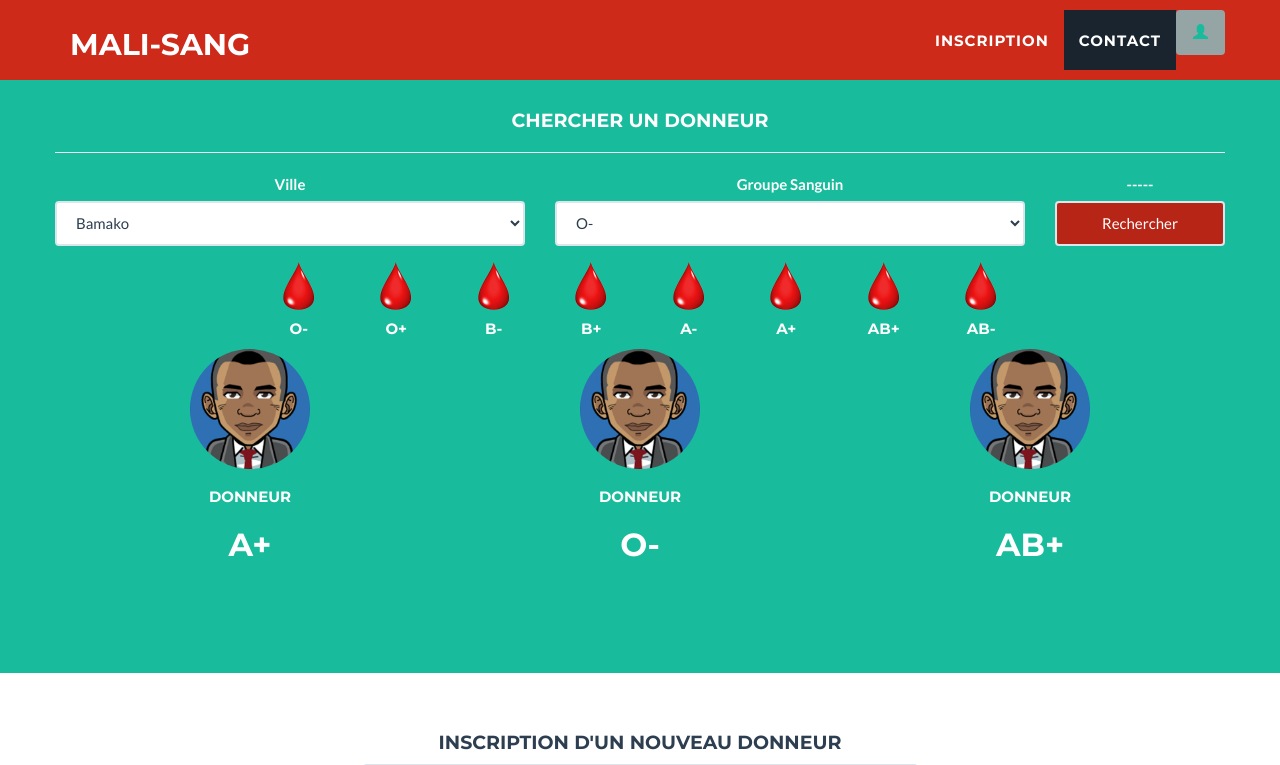
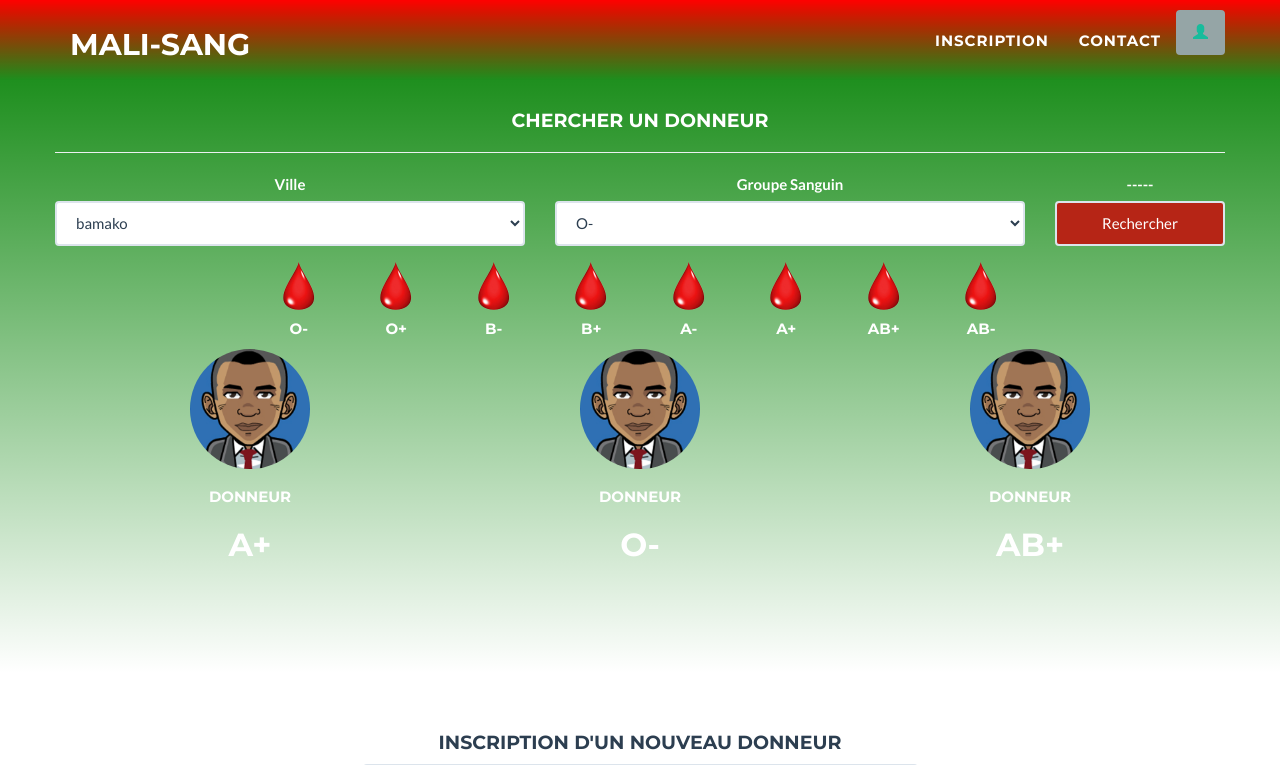
Before and after one commit to Diaby2012/mali-sang, a PHP site: page / in a window 1280 px wide; the page is wider, and only the part inside the window is pictured. Shown: the top 765 px of that part. Run offline with PHP 8.4, Linux system fonts and the light colour scheme; some libraries are stand-ins or nearby versions.

Commit message:
begin php

```diff
--- a/css/freelancer.css
+++ b/css/freelancer.css
@@ -77,7 +77,7 @@ hr.star-primary:after {
 header {
     text-align: center;
     color: #fff;
-    background: #18bc9c;
+    background: linear-gradient(to bottom, green, rgba(0,255,0,0));
 }
 
 header .container {
--- a/css/style.css
+++ b/css/style.css
@@ -1,5 +1,5 @@
 .navbar-default{
-    background-color: #cd2a19;
+    background: linear-gradient(to bottom, red, rgba(0,255,0,0));
 }
 
 .img-responsive,
@@ -19,7 +19,7 @@ caption
     color: white;
 }
 header{
-    background-color: chartreuse;
+    background-color: #3be6c4;
 }
 
 table {
@@ -40,3 +40,8 @@ a, a:hover, a:focus, a:active, a.active
 button .btn-default{
     background-color: transparent;
 }
+
+.navbar-default .navbar-nav>.active>a, .navbar-default .navbar-nav>.active>a:hover, .navbar-default .navbar-nav>.active>a:focus
+{
+    background-color: transparent;
+}
--- a/index.php
+++ b/index.php
@@ -1,4 +1,4 @@
-<?php include ("include/nav.php")?>
+<?php include_once ("include/nav.php")?>
 
     <!-- Header -->
     <header>
@@ -6,11 +6,11 @@
            <div class="row">
                 <h4>Chercher un Donneur</h4>
                 <hr>
-                <form class="row" method="POST" action="recherche.php">
+                <form class="row" method="GET" action="recherche.php">
                     <div class="col-lg-5 form-group">
                         <label>Ville</label>
-                        <select class="form-control" id="ville">
-                            <option>Bamako</option>
+                        <select class="form-control" name="ville">
+                            <option>bamako</option>
                             <option>Sikasso</option>
                             <option>Mopti</option>
                             <option>Koutiala</option>
@@ -26,7 +26,7 @@
                     </div>
                     <div class="col-lg-5 form-group">
                         <label>Groupe Sanguin</label>
-                        <select class="form-control" id="groupe_sanguin">
+                        <select class="form-control" name="groupe_sanguin">
                             <option>O-</option>
                             <option>O+</option>
                             <option>B-</option>
@@ -80,25 +80,25 @@
                 <div class="col-lg-12 text-center">
                     <h4>Inscription d'un nouveau donneur</h4>
                     <div class="row">
-                        <form class="col-lg-offset-3 col-lg-6 col-md-offset-3">
+                        <form  method="POST" action="inscription.php" class="col-lg-offset-3 col-lg-6 col-md-offset-3">
                             <div class="form-group">
-                                <input type="text" class="form-control" id="name" placeholder="Nom donneur">
+                                <input type="text" class="form-control" name="nom_donneur" placeholder="Nom donneur">
                             </div>
                             <div class="form-group">
-                                <input type="password" class="form-control" id="password" placeholder="Mot de passe">
+                                <input type="password" class="form-control" name="password" placeholder="Mot de passe">
                             </div>
                             <div class="form-group">
-                                <input type="password" class="form-control" id="repeat_password" placeholder="Répéter mt de passe">
+                                <input type="password" class="form-control" name="repeat_password" placeholder="Répéter mt de passe">
                             </div>
                             <div class="form-group">
-                                <input type="text" class="form-control" id="ville" placeholder="Ville">
+                                <input type="text" class="form-control" name="ville" placeholder="Ville">
                             </div>
                             <div class="form-group">
-                                <input type="text" class="form-control" id="numero_mobile" placeholder="Numéro Mobile">
+                                <input type="text" class="form-control" name="numero_mobile" placeholder="Numéro Mobile">
                             </div>
                             <div class="form-group">
                                 <label for="groupe_sanguin">Groupe sanguin</label>
-                                <select class="form-control" id="groupe_sanguin">
+                                <select class="form-control" name="groupe_sanguin">
                                     <option>O-</option>
                                     <option>O+</option>
                                     <option>B-</option>
@@ -111,7 +111,7 @@
                             </div>
                             <div class="form-group">
                                 <label for="groupe_sanguin">Type de contact</label>
-                                <select class="form-control" id="type_contact">
+                                <select class="form-control" name="type_contact">
                                     <option>SMS</option>
                                     <option>Apppel</option>
                                     <option>SMS-Appel</option>
@@ -119,13 +119,13 @@
                             </div>
                             <div class="form-group">
                                 <label for="groupe_sanguin">Horaire de Contact</label>
-                                <select class="form-control" id="horaire_conatc">
+                                <select class="form-control" name="horaire_contact">
                                     <option>24/24</option>
                                     <option>Entre 8h et 18h</option>
                                     <option>Entre 19h et 23h</option>
                                 </select>
                             </div>
-                            <button type="submit" class="btn btn-default">Inscription</button>
+                            <button type="submit" value='Inscription' class="btn btn-default">Inscription</button>
                         </form>
                     </div>
                 </div>
--- a/login.php
+++ b/login.php
@@ -38,7 +38,7 @@
         <!-- /.navbar-collapse -->
     </div>
     <!-- /.container-fluid -->
-</nav>>
+</nav>
 <!-- Header -->
     <header>
         <div class="container">
```
Also changed, not shown: include/connexion.php (+10 -1 lines), inscription.php (+14 -7 lines), recherche.php (+15 -7 lines), img/drapeau.png (added).
